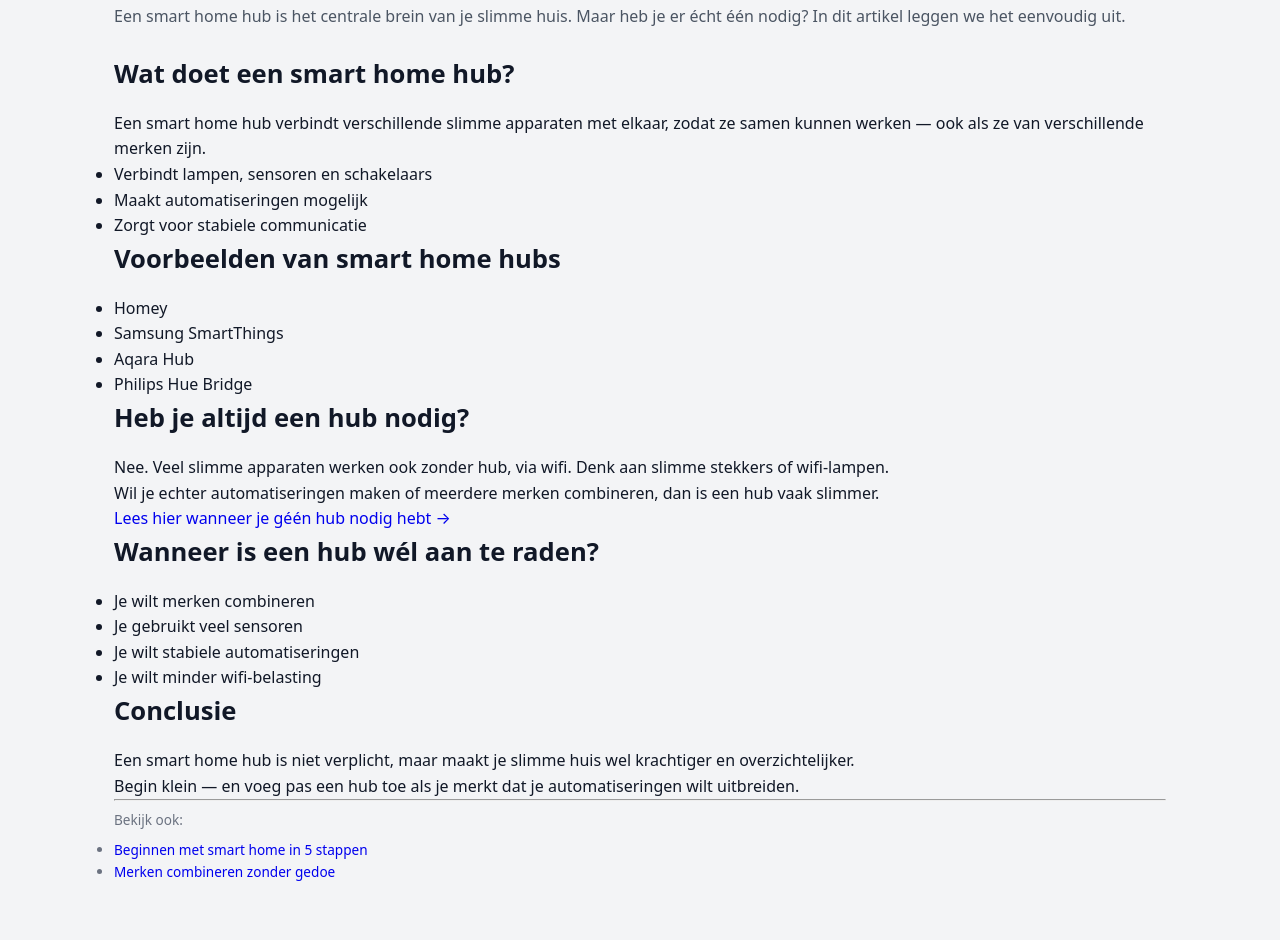
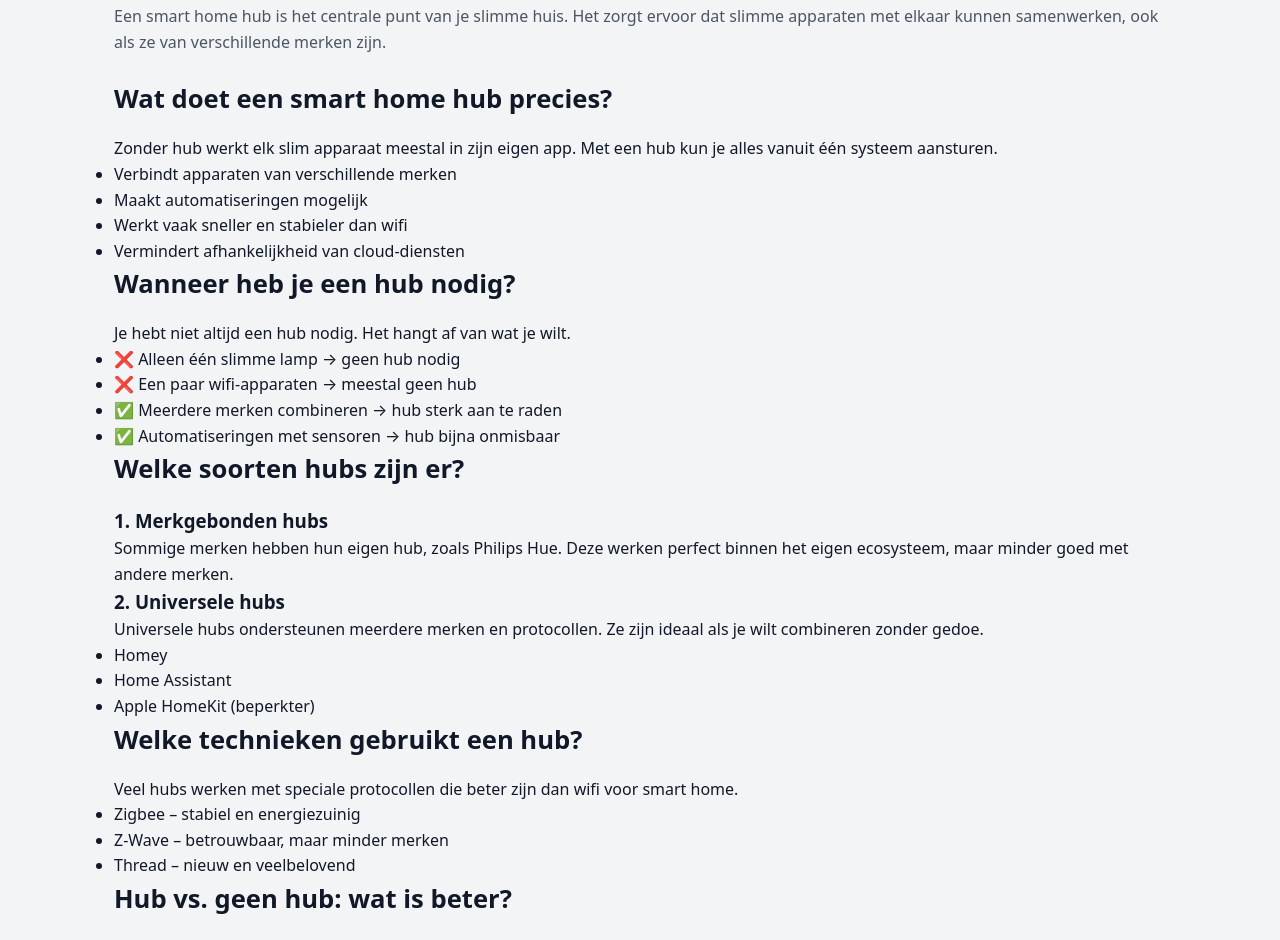
Before and after one commit to hafidgrad/SlimHuisWonen, a Next.js app: page /tips/wat-is-een-smart-home-hub in a window 1280 px wide. Shown: the part 160-1100 px from the top of the page. Built offline with nearby package versions, Linux system fonts and the light colour scheme.

Commit message:
Add article: Wat is een smart home hub

```diff
--- a/app/tips/wat-is-een-smart-home-hub/page.jsx
+++ b/app/tips/wat-is-een-smart-home-hub/page.jsx
@@ -3,15 +3,15 @@ import Footer from "@/components/Footer";
 import Link from "next/link";
 
 export const metadata = {
-  title: "Wat is een smart home hub?",
+  title: "Wat is een smart home hub? Uitleg & voorbeelden",
   description:
-    "Wat is een smart home hub en heb je er één nodig? We leggen het simpel uit, met voorbeelden en tips.",
+    "Wat is een smart home hub en heb je er één nodig? We leggen uit wat een hub doet, wanneer je hem nodig hebt en welke alternatieven er zijn.",
   alternates: {
     canonical: "https://slimhuiswonen.nl/tips/wat-is-een-smart-home-hub",
   },
 };
 
-export default function WatIsSmartHomeHub() {
+export default function WatIsEenSmartHomeHub() {
   return (
     <>
       <Header />
@@ -21,91 +21,130 @@ export default function WatIsSmartHomeHub() {
           <h1>Wat is een smart home hub?</h1>
 
           <p className="section-intro">
-            Een smart home hub is het centrale brein van je slimme huis.
-            Maar heb je er écht één nodig? In dit artikel leggen we het
-            eenvoudig uit.
+            Een smart home hub is het centrale punt van je slimme huis.
+            Het zorgt ervoor dat slimme apparaten met elkaar kunnen samenwerken,
+            ook als ze van verschillende merken zijn.
           </p>
 
-          <h2>Wat doet een smart home hub?</h2>
+          <h2>Wat doet een smart home hub precies?</h2>
 
           <p>
-            Een smart home hub verbindt verschillende slimme apparaten met
-            elkaar, zodat ze samen kunnen werken — ook als ze van
-            verschillende merken zijn.
+            Zonder hub werkt elk slim apparaat meestal in zijn eigen app.
+            Met een hub kun je alles vanuit één systeem aansturen.
           </p>
 
           <ul>
-            <li>Verbindt lampen, sensoren en schakelaars</li>
+            <li>Verbindt apparaten van verschillende merken</li>
             <li>Maakt automatiseringen mogelijk</li>
-            <li>Zorgt voor stabiele communicatie</li>
+            <li>Werkt vaak sneller en stabieler dan wifi</li>
+            <li>Vermindert afhankelijkheid van cloud-diensten</li>
           </ul>
 
-          <h2>Voorbeelden van smart home hubs</h2>
+          <h2>Wanneer heb je een hub nodig?</h2>
+
+          <p>
+            Je hebt niet altijd een hub nodig. Het hangt af van wat je wilt.
+          </p>
+
+          <ul>
+            <li>❌ Alleen één slimme lamp → geen hub nodig</li>
+            <li>❌ Een paar wifi-apparaten → meestal geen hub</li>
+            <li>✅ Meerdere merken combineren → hub sterk aan te raden</li>
+            <li>✅ Automatiseringen met sensoren → hub bijna onmisbaar</li>
+          </ul>
+
+          <h2>Welke soorten hubs zijn er?</h2>
+
+          <h3>1. Merkgebonden hubs</h3>
+          <p>
+            Sommige merken hebben hun eigen hub, zoals Philips Hue.
+            Deze werken perfect binnen het eigen ecosysteem, maar minder goed
+            met andere merken.
+          </p>
+
+          <h3>2. Universele hubs</h3>
+          <p>
+            Universele hubs ondersteunen meerdere merken en protocollen.
+            Ze zijn ideaal als je wilt combineren zonder gedoe.
+          </p>
 
           <ul>
             <li>Homey</li>
-            <li>Samsung SmartThings</li>
-            <li>Aqara Hub</li>
-            <li>Philips Hue Bridge</li>
+            <li>Home Assistant</li>
+            <li>Apple HomeKit (beperkter)</li>
           </ul>
 
-          <h2>Heb je altijd een hub nodig?</h2>
+          <h2>Welke technieken gebruikt een hub?</h2>
 
           <p>
-            Nee. Veel slimme apparaten werken ook zonder hub, via wifi.
-            Denk aan slimme stekkers of wifi-lampen.
+            Veel hubs werken met speciale protocollen die beter zijn dan wifi
+            voor smart home.
+          </p>
+
+          <ul>
+            <li>Zigbee – stabiel en energiezuinig</li>
+            <li>Z-Wave – betrouwbaar, maar minder merken</li>
+            <li>Thread – nieuw en veelbelovend</li>
+          </ul>
+
+          <h2>Hub vs. geen hub: wat is beter?</h2>
+
+          <p>
+            Er is geen goed of fout. Het hangt af van je wensen.
           </p>
 
           <p>
-            Wil je echter automatiseringen maken of meerdere merken
-            combineren, dan is een hub vaak slimmer.
-          </p>
-
-          <p>
+            👉 Lees ook:{" "}
             <Link href="/tips/slim-huis-zonder-hub">
-              Lees hier wanneer je géén hub nodig hebt →
+              Slim huis zonder hub: kan dat?
             </Link>
           </p>
 
-          <h2>Wanneer is een hub wél aan te raden?</h2>
+          <h2>Praktisch voorbeeld</h2>
+
+          <p>
+            Je combineert:
+          </p>
 
           <ul>
-            <li>Je wilt merken combineren</li>
-            <li>Je gebruikt veel sensoren</li>
-            <li>Je wilt stabiele automatiseringen</li>
-            <li>Je wilt minder wifi-belasting</li>
+            <li>Philips Hue lampen</li>
+            <li>Aqara bewegingssensor</li>
+            <li>Eén centrale hub</li>
           </ul>
+
+          <p>
+            Resultaat: bij beweging gaat automatisch het licht aan,
+            zonder vertraging en zonder meerdere apps.
+          </p>
 
           <h2>Conclusie</h2>
 
           <p>
             Een smart home hub is niet verplicht, maar maakt je slimme huis
-            wel krachtiger en overzichtelijker.
+            overzichtelijker, stabieler en krachtiger.
           </p>
 
           <p>
-            Begin klein — en voeg pas een hub toe als je merkt dat je
-            automatiseringen wilt uitbreiden.
+            Wil je weten hoe je slim begint?
+            {" "}
+            <Link href="/tips/beginnen-met-smart-home">
+              Beginnen met smart home in 5 stappen
+            </Link>
+          </p>
+
+          <p>
+            Of lees:
+            {" "}
+            <Link href="/tips/merken-combineren-zonder-gedoe">
+              Merken combineren zonder gedoe
+            </Link>
           </p>
 
           <hr />
 
           <p className="muted small">
-            Bekijk ook:
+            *Ondersteuning verschilt per merk en hub.
           </p>
-
-          <ul className="muted small">
-            <li>
-              <Link href="/tips/beginnen-met-smart-home">
-                Beginnen met smart home in 5 stappen
-              </Link>
-            </li>
-            <li>
-              <Link href="/tips/merken-combineren-zonder-gedoe">
-                Merken combineren zonder gedoe
-              </Link>
-            </li>
-          </ul>
         </div>
       </main>
 
```
